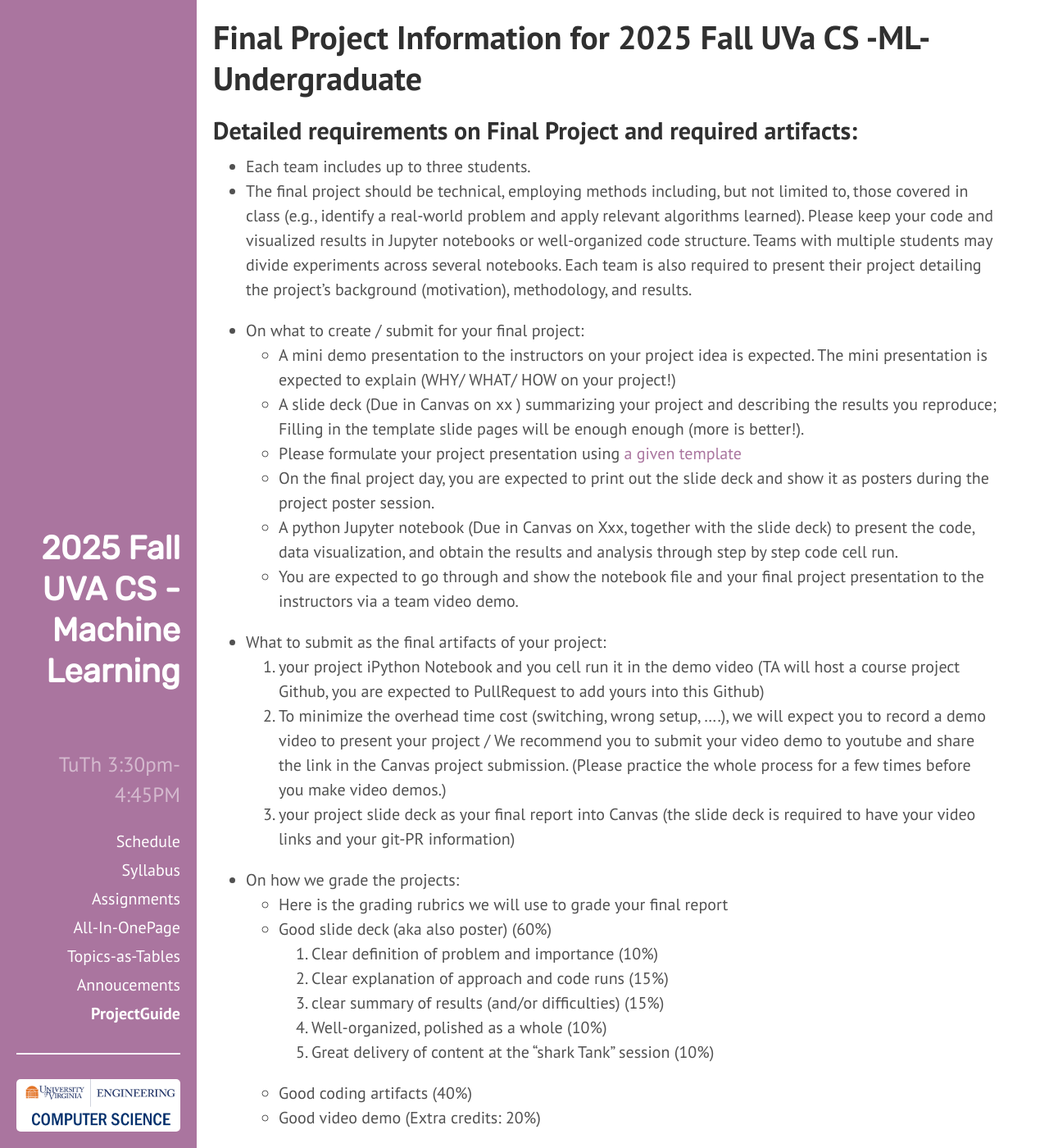
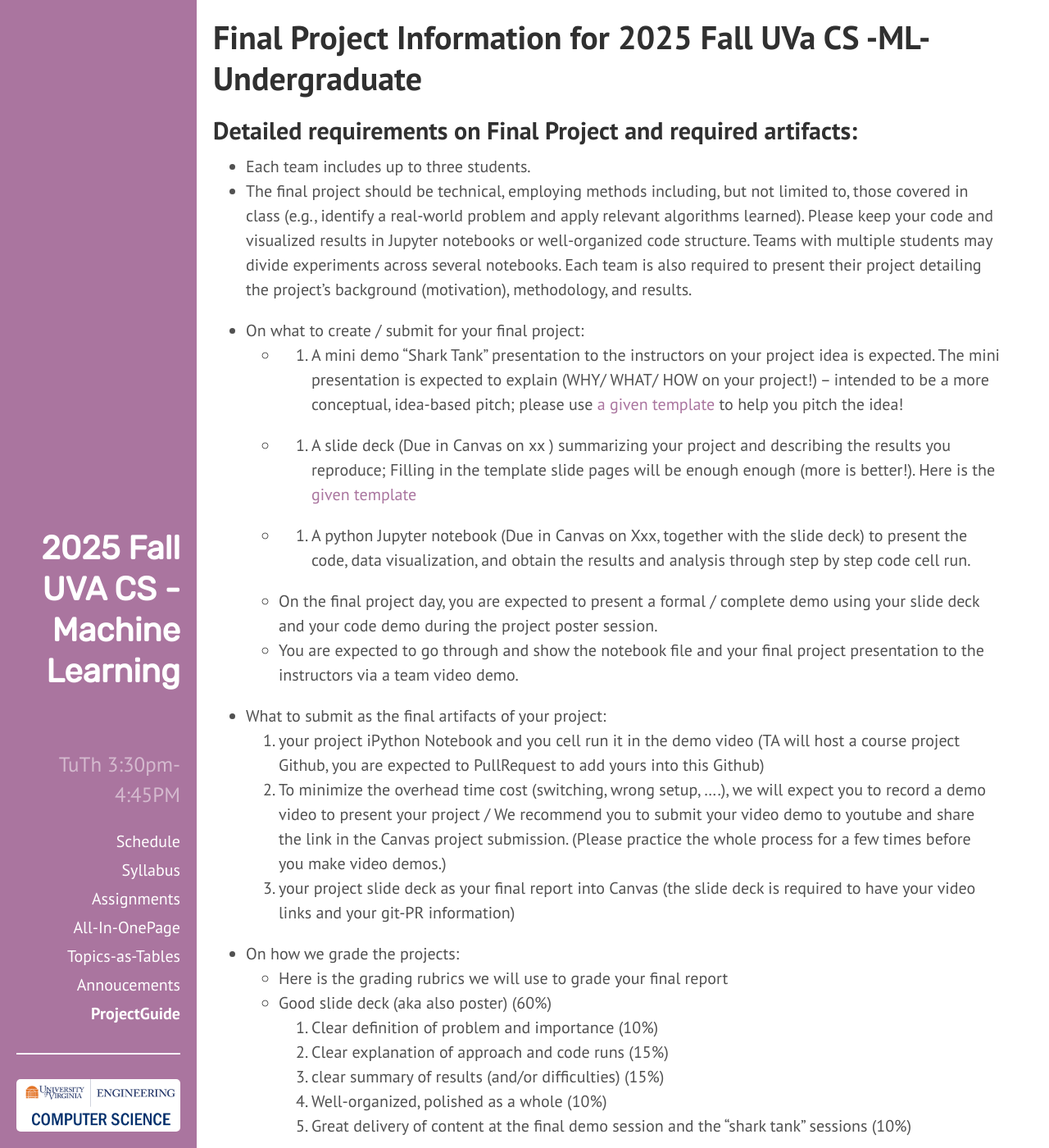
Before and after one commit to qiyanjun/2025Fall-UVA-CS-MachineLearningDeep, a Jekyll site: the page built from z25fProjects.md, in a window 1280 px wide and 1400 px high. Shown: the whole window at 82% size. Built offline with Jekyll 4.4.1, drawn with Linux system fonts in a browser that asks for light colours.

Commit message:
Update z25fProjects.md

```diff
--- a/z25fProjects.md
+++ b/z25fProjects.md
@@ -12,11 +12,10 @@ desc: "Final Project Information for 2025 Fall UVa CS -ML-Undergraduate"
 + The final project should be technical, employing methods including, but not limited to, those covered in class (e.g., identify a real-world problem and apply relevant algorithms learned). Please keep your code and visualized results in Jupyter notebooks or well-organized code structure. Teams with multiple students may divide experiments across several notebooks. Each team is also required to present their project detailing the project's background (motivation), methodology, and results.
 
 + On what to create / submit for your final project:
-  - A mini demo presentation to the instructors on your project idea is expected. The mini presentation is expected to explain  (WHY/ WHAT/ HOW on your project!)
-  - A slide deck (Due in Canvas on xx ) summarizing your project  and describing the results you reproduce; Filling in the template slide pages will be enough enough (more is better!).
-  - Please formulate your project presentation using [a given template]({{ site.baseurl }}/Lectures/ProjPresentationTemplate-1.pptx)
-  - On the final project day, you are expected to print out the slide deck and show it as posters during the project poster session.
-  - A python Jupyter notebook (Due in Canvas on Xxx, together with the slide deck) to present the code, data visualization, and obtain the results and analysis through step by step code cell run.
+  - 1. A mini demo "Shark Tank" presentation to the instructors on your project idea is expected. The mini presentation is expected to explain  (WHY/ WHAT/ HOW on your project!) -- intended to be a more conceptual, idea-based pitch; please use [a given template]({{ site.baseurl }}/Lectures/ProjPresentationTemplate-1.pptx) to help you pitch the idea!
+  - 2. A slide deck (Due in Canvas on xx ) summarizing your project  and describing the results you reproduce; Filling in the template slide pages will be enough enough (more is better!). Here is the [given template]({{ site.baseurl }}/Lectures/ProjPresentationTemplate-1.pptx)
+  - 3. A python Jupyter notebook (Due in Canvas on Xxx, together with the slide deck) to present the code, data visualization, and obtain the results and analysis through step by step code cell run.
+  - On the final project day, you are expected to present a formal / complete demo using your slide deck and your code demo during the project poster session.
   - You are expected to go through and show the notebook file and your final project presentation to the instructors via a team video demo.
 
 + What to submit as the final artifacts of your project:
@@ -31,7 +30,7 @@ desc: "Final Project Information for 2025 Fall UVa CS -ML-Undergraduate"
     2. Clear explanation of approach and code runs (15%)
     3. clear summary of results (and/or difficulties) (15%)
     4. Well-organized, polished as a whole (10%)
-    5. Great delivery of content at the "shark Tank" session (10%)
+    5. Great delivery of content at the final demo session and the "shark tank" sessions (10%)
   - Good coding artifacts (40%)
   - Good video demo (Extra credits: 20%)
 
```
